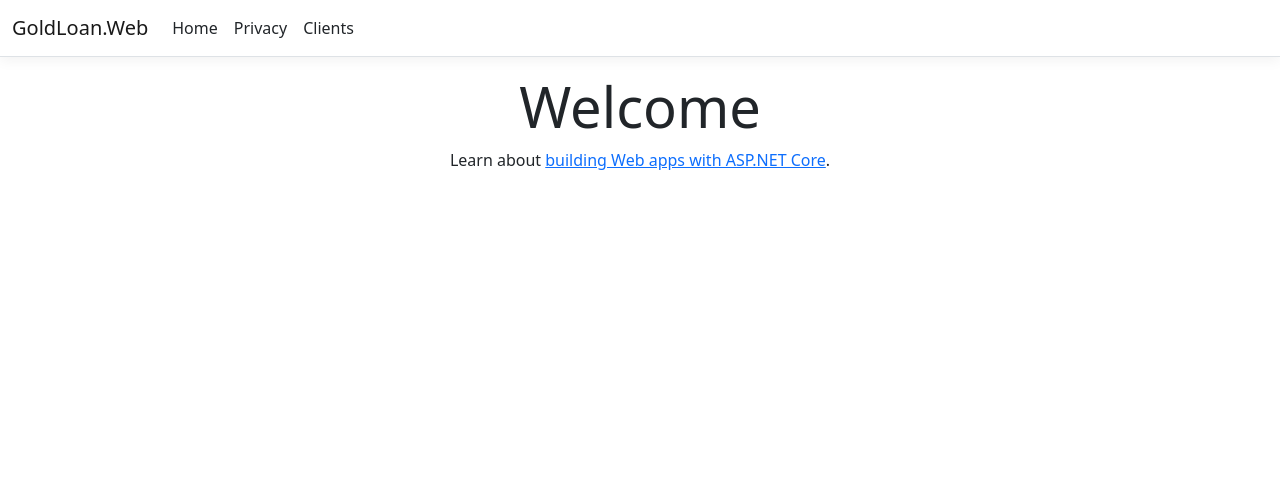
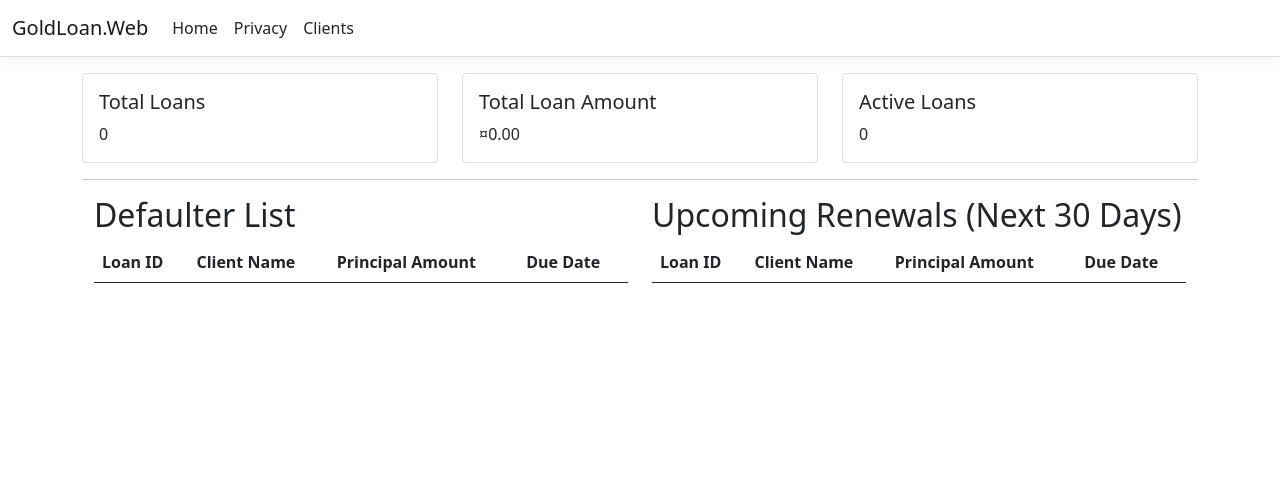
Before and after one commit to priyeshdaspookulangara/swarna, an ASP.NET Core app: page / in a window 1280 px wide. Shown: the top 482 px of the page. Run offline with ASP.NET Core 8, Linux system fonts and the light colour scheme; lists and menus that the app fills with data are empty; style sheets or scripts are compiled from the project's sources.

Commit message:
feat: Add dashboard with defaulter list, upcoming renewals, and statistics
This commit introduces a new dashboard on the home page that displays key information about the loan portfolio.

The dashboard includes the following features:
- A list of loans that are past their due date (defaulters).
- A list of loans that are due for renewal in the next 30 days.
- Statistics on the total number of loans, the total loan amount, and the number of active loans.

To support this functionality, the following changes were made:
- A `DashboardViewModel` was created to hold the data for the dashboard.
- New methods were added to the `ILoanRepository` and `LoanRepository` to fetch the required data from the database.
- A new `IStatisticsService` and `StatisticsService` were created to calculate the statistics.
- The `HomeController` was updated to use the new services and pass the data to the view.
- The `Index.cshtml` view was updated to display the dashboard data.
- The `.gitignore` file was updated to exclude SQLite temporary files.

```diff
--- a/GoldLoan.Application/Interfaces/ILoanRepository.cs
+++ b/GoldLoan.Application/Interfaces/ILoanRepository.cs
@@ -12,5 +12,7 @@ namespace GoldLoan.Application.Interfaces
         Task UpdateAsync(Loan entity);
         Task DeleteAsync(Loan entity);
         Task<IReadOnlyList<Loan>> GetLoansByClientIdAsync(int clientId);
+        Task<IReadOnlyList<Loan>> GetDefaulterLoansAsync();
+        Task<IReadOnlyList<Loan>> GetUpcomingRenewalsAsync(int days);
     }
 }
--- a/GoldLoan.Application/Interfaces/ILoanService.cs
+++ b/GoldLoan.Application/Interfaces/ILoanService.cs
@@ -9,6 +9,7 @@ namespace GoldLoan.Application.Interfaces
         Task<LoanDto?> GetLoanByIdAsync(int id);
         Task<IReadOnlyList<LoanDto>> GetLoansForClientAsync(int clientId);
         Task<LoanDto> CreateLoanAsync(LoanDto loanDto);
-        // Other methods like Update/Delete can be added later if needed
+        Task<IReadOnlyList<LoanDto>> GetDefaulterLoansAsync();
+        Task<IReadOnlyList<LoanDto>> GetUpcomingRenewalsAsync(int days);
     }
 }
--- a/GoldLoan.Web/Controllers/HomeController.cs
+++ b/GoldLoan.Web/Controllers/HomeController.cs
@@ -1,21 +1,42 @@
+using GoldLoan.Application.Interfaces;
+using GoldLoan.Web.Models;
+using Microsoft.AspNetCore.Mvc;
 using System.Diagnostics;
-using Microsoft.AspNetCore.Mvc;
-using GoldLoan.Web.Models;
+using System.Threading.Tasks;
 
 namespace GoldLoan.Web.Controllers;
 
 public class HomeController : Controller
 {
     private readonly ILogger<HomeController> _logger;
+    private readonly ILoanService _loanService;
+    private readonly IStatisticsService _statisticsService;
 
-    public HomeController(ILogger<HomeController> logger)
+    public HomeController(ILogger<HomeController> logger, ILoanService loanService, IStatisticsService statisticsService)
     {
         _logger = logger;
+        _loanService = loanService;
+        _statisticsService = statisticsService;
     }
 
-    public IActionResult Index()
+    public async Task<IActionResult> Index()
     {
-        return View();
+        var defaulters = await _loanService.GetDefaulterLoansAsync();
+        var upcomingRenewals = await _loanService.GetUpcomingRenewalsAsync(30);
+        var totalLoans = await _statisticsService.GetTotalLoansAsync();
+        var totalLoanAmount = await _statisticsService.GetTotalLoanAmountAsync();
+        var activeLoans = await _statisticsService.GetActiveLoansAsync();
+
+        var model = new DashboardViewModel
+        {
+            DefaulterLoans = defaulters.ToList(),
+            UpcomingRenewals = upcomingRenewals.ToList(),
+            TotalLoans = totalLoans,
+            TotalLoanAmount = totalLoanAmount,
+            ActiveLoans = activeLoans
+        };
+
+        return View(model);
     }
 
     public IActionResult Privacy()
--- a/GoldLoan.Web/Program.cs
+++ b/GoldLoan.Web/Program.cs
@@ -18,6 +18,7 @@ builder.Services.AddScoped<ILoanService, LoanService>();
 builder.Services.AddScoped<ILoanPlanRepository, LoanPlanRepository>();
 builder.Services.AddScoped<ILoanPlanService, LoanPlanService>();
 builder.Services.AddScoped<IFinancialCalculatorService, FinancialCalculatorService>();
+builder.Services.AddScoped<IStatisticsService, StatisticsService>();
 
 builder.Services.AddControllersWithViews();
 
--- a/GoldLoan.Web/Views/Home/Index.cshtml
+++ b/GoldLoan.Web/Views/Home/Index.cshtml
@@ -1,8 +1,86 @@
-@{
-    ViewData["Title"] = "Home Page";
+@model GoldLoan.Web.Models.DashboardViewModel
+﻿@{
+    ViewData["Title"] = "Dashboard";
 }
 
-<div class="text-center">
-    <h1 class="display-4">Welcome</h1>
-    <p>Learn about <a href="https://learn.microsoft.com/aspnet/core">building Web apps with ASP.NET Core</a>.</p>
+<div class="row">
+    <div class="col-lg-4 col-md-6">
+        <div class="card">
+            <div class="card-body">
+                <h5 class="card-title">Total Loans</h5>
+                <p class="card-text">@Model.TotalLoans</p>
+            </div>
+        </div>
+    </div>
+    <div class="col-lg-4 col-md-6">
+        <div class="card">
+            <div class="card-body">
+                <h5 class="card-title">Total Loan Amount</h5>
+                <p class="card-text">@Model.TotalLoanAmount.ToString("C")</p>
+            </div>
+        </div>
+    </div>
+    <div class="col-lg-4 col-md-6">
+        <div class="card">
+            <div class="card-body">
+                <h5 class="card-title">Active Loans</h5>
+                <p class="card-text">@Model.ActiveLoans</p>
+            </div>
+        </div>
+    </div>
 </div>
+
+<hr />
+
+<div class="container-fluid">
+    <div class="row">
+        <div class="col-md-6">
+            <h2>Defaulter List</h2>
+            <table class="table table-striped">
+                <thead>
+                    <tr>
+                        <th>Loan ID</th>
+                        <th>Client Name</th>
+                        <th>Principal Amount</th>
+                        <th>Due Date</th>
+                    </tr>
+                </thead>
+                <tbody>
+                    @foreach (var loan in Model.DefaulterLoans)
+                    {
+                        <tr>
+                            <td>@loan.Id</td>
+                            <td>@loan.ClientName</td>
+                            <td>@loan.PrincipalAmount.ToString("C")</td>
+                            <td>@loan.LoanDate.AddMonths(loan.TenureInMonths).ToShortDateString()</td>
+                        </tr>
+                    }
+                </tbody>
+            </table>
+        </div>
+        <div class="col-md-6">
+            <h2>Upcoming Renewals (Next 30 Days)</h2>
+            <table class="table table-striped">
+                <thead>
+                    <tr>
+                        <th>Loan ID</th>
+                        <th>Client Name</th>
+                        <th>Principal Amount</th>
+                        <th>Due Date</th>
+                    </tr>
+                </thead>
+                <tbody>
+                    @foreach (var loan in Model.UpcomingRenewals)
+                    {
+                        <tr>
+                            <td>@loan.Id</td>
+                            <td>@loan.ClientName</td>
+                            <td>@loan.PrincipalAmount.ToString("C")</td>
+                            <td>@loan.LoanDate.AddMonths(loan.TenureInMonths).ToShortDateString()</td>
+                        </tr>
+                    }
+                </tbody>
+            </table>
+        </div>
+    </div>
+</div>
```
Also changed, not shown: GoldLoan.Application/Interfaces/IStatisticsService.cs (added, +11 -0 lines), GoldLoan.Application/Services/LoanService.cs (+32 -0 lines), GoldLoan.Application/Services/StatisticsService.cs (added, +34 -0 lines), GoldLoan.Infrastructure/Repositories/LoanRepository.cs (+19 -0 lines), GoldLoan.Web/Models/DashboardViewModel.cs (added, +14 -0 lines), 1 other file.
